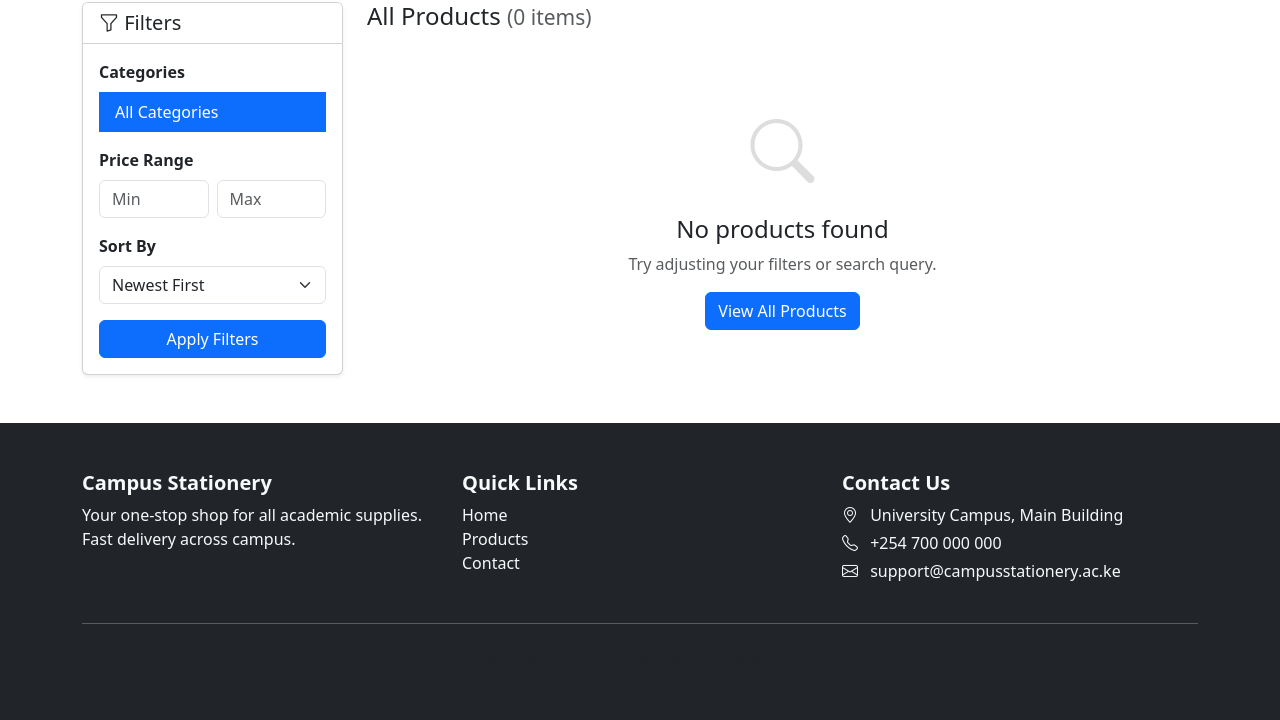
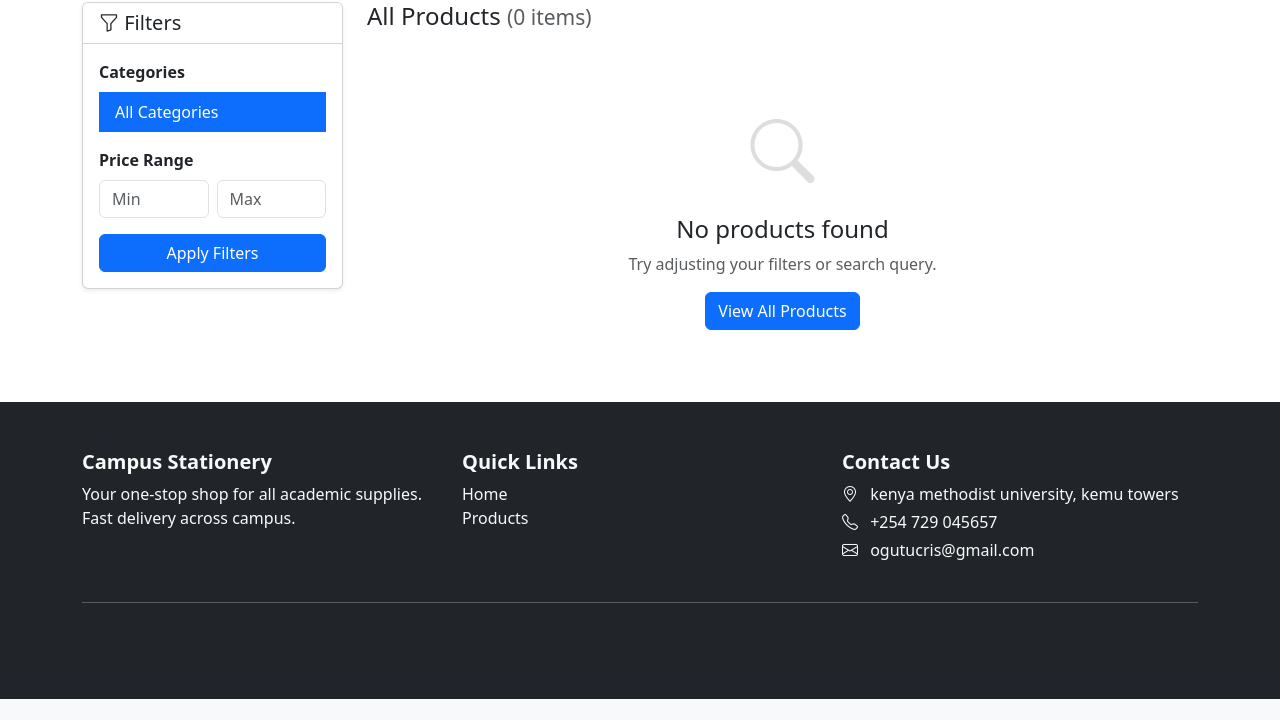
Before and after one commit to layersony/Campus-Stationery-Ecommerce, a Django app: page /search/ in a window 1280 px wide. Shown: the part 132-852 px from the top of the page. After the commit the page ends 831 px from the top, so only its background shows below. Run offline with Django 5.2, Linux system fonts and the light colour scheme; data that the repository does not hold is empty.

Commit message:
minor updates

```diff
--- a/templates/base.html
+++ b/templates/base.html
@@ -129,7 +129,6 @@
                     <ul class="list-unstyled">
                         <li><a href="{% url 'home' %}" class="text-decoration-none text-light">Home</a></li>
                         <li><a href="{% url 'product_list' %}" class="text-decoration-none text-light">Products</a></li>
-                        <li><a href="#" class="text-decoration-none text-light">Contact</a></li>
                     </ul>
                 </div>
 
@@ -137,13 +136,13 @@
                 <div class="col-md-4">
                     <h5 class="fw-bold">Contact Us</h5>
                     <p class="mb-1">
-                        <i class="bi bi-geo-alt me-2"></i> University Campus, Main Building
+                        <i class="bi bi-geo-alt me-2"></i> kenya methodist university, kemu towers
                     </p>
                     <p class="mb-1">
-                        <i class="bi bi-telephone me-2"></i> +254 700 000 000
+                        <i class="bi bi-telephone me-2"></i> +254 729 045657
                     </p>
                     <p>
-                        <i class="bi bi-envelope me-2"></i> support@campusstationery.ac.ke
+                        <i class="bi bi-envelope me-2"></i> ogutucris@gmail.com
                     </p>
                 </div>
 
--- a/templates/products/product_list.html
+++ b/templates/products/product_list.html
@@ -54,16 +54,6 @@
                                     <input type="number" name="max_price" class="form-control" placeholder="Max" value="{{ request.GET.max_price }}">
                                 </div>
                             </div>
-                        </div>
-
-                        <div class="mb-3">
-                            <label class="form-label fw-bold">Sort By</label>
-                            <select name="sort" class="form-select" onchange="this.form.submit()">
-                                <option value="-created_at" {% if request.GET.sort == '-created_at' %}selected{% endif %}>Newest First</option>
-                                <option value="price_low" {% if request.GET.sort == 'price_low' %}selected{% endif %}>Price: Low to High</option>
-                                <option value="price_high" {% if request.GET.sort == 'price_high' %}selected{% endif %}>Price: High to Low</option>
-                                <option value="popular" {% if request.GET.sort == 'popular' %}selected{% endif %}>Most Popular</option>
-                            </select>
                         </div>
 
                         <button type="submit" class="btn btn-primary w-100">Apply Filters</button>
```
